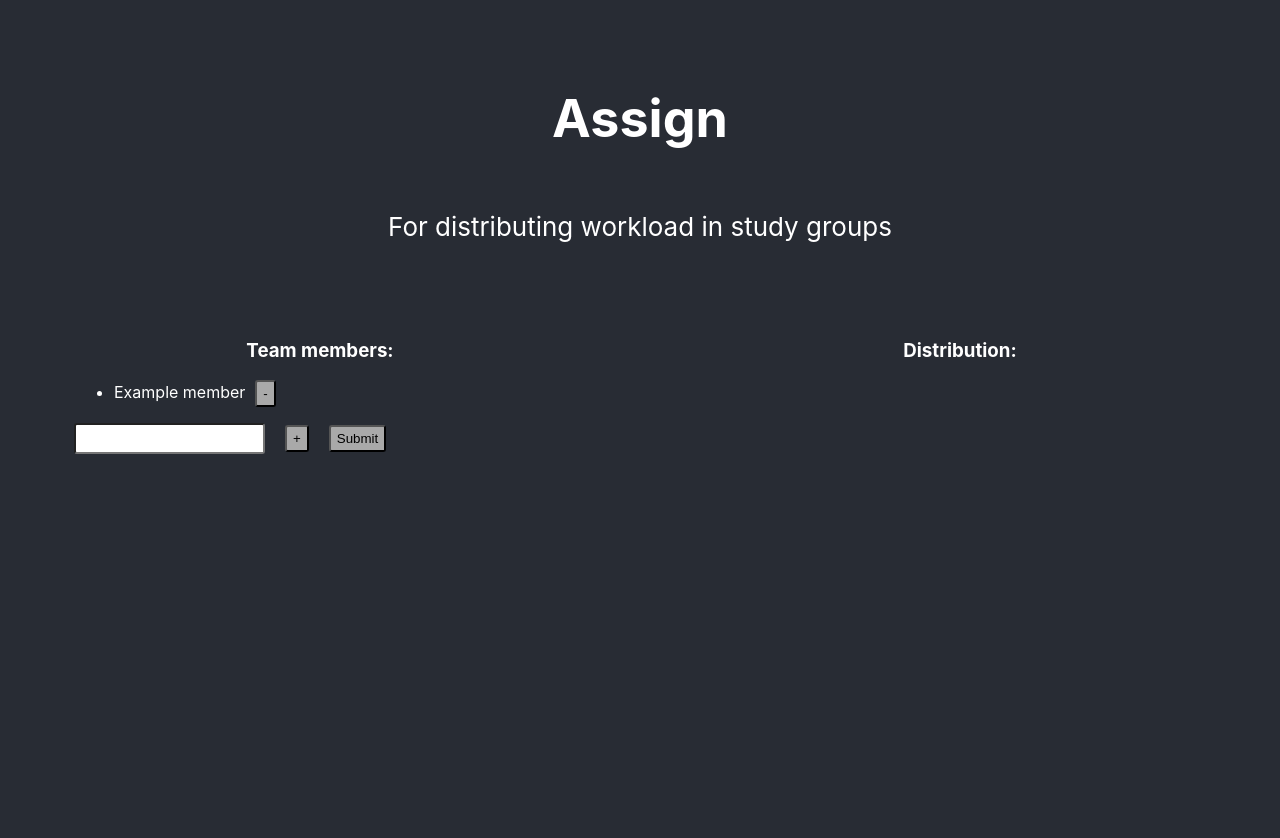
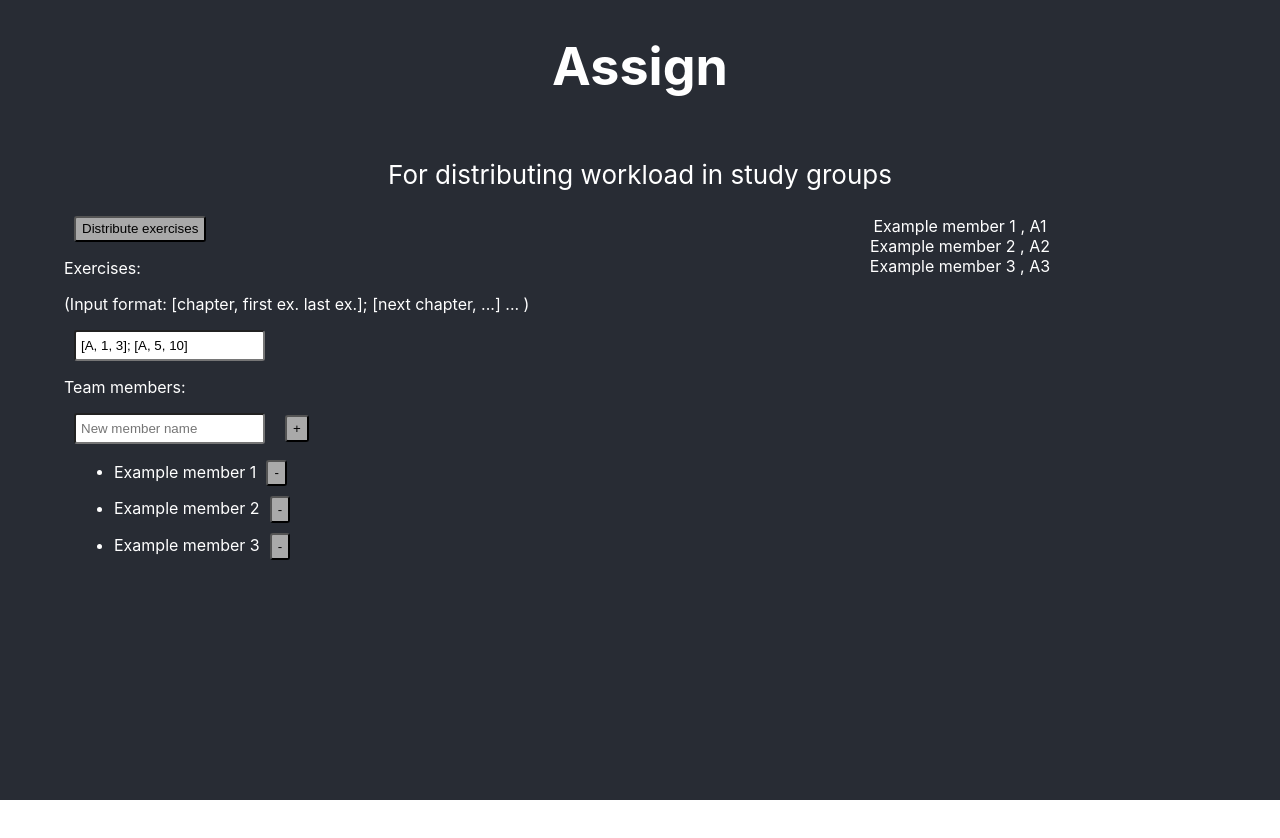
Before and after one commit to SergheiMihailov/assign, a React (Create React App) app: page / in a window 1280 px wide. Shown: the top 838 px of the page. After the commit the page ends 800 px from the top, so only its background shows below. Built offline with nearby package versions, Linux system fonts and the light colour scheme.

Commit message:
Added the distribution component

```diff
--- a/src/App.css
+++ b/src/App.css
@@ -2,6 +2,7 @@
   text-align: center;
   color: white;
   min-height: 100vh;
+  background-color: #282c34;
 }
 
 .App-title {
@@ -9,8 +10,7 @@
 }
 
 .App-header {
-  background-color: #282c34;
-  min-height: 40vh;
+  min-height: 10%;
   display: flex;
   flex-direction: column;
   align-items: center;
@@ -25,17 +25,12 @@
 .IO-box{
   display: flex;
   flex-direction: row;
-  background-color: #282c34;
 }
 
 .Input{
   flex:1;
 }
 
-.Input h3 {}
-
 .Output{
   flex:1;
 }
-
-.Output h3 {}
--- a/src/App.js
+++ b/src/App.js
@@ -1,13 +1,22 @@
 import React, { Component } from 'react';
 import './App.css';
 import Form from './Form.js';
+import Distribution from './Distribution.js';
 
 class App extends Component {
   constructor(props) {
     super(props);
-    this.state = {members: []}
+    this.state = {
+      members: [
+        {key: 0, name:'Example member 1'},
+        {key: 1, name:'Example member 2'},
+        {key: 2, name:'Example member 3'}
+      ],
+      exercises: ['A1', 'A2', 'A3']
+    }
   }
   render() {
+    console.log(this.state)
     return (
       <div className="App">
         <header className="App-header">
@@ -19,16 +28,21 @@ class App extends Component {
         </header>
         <div className="IO-box">
           <div className="Input">
-            <h3> Team members: </h3>
             <Form
-              pushMembersUp = {(x) =>
-                this.setState({members: x})
+              pushStateUp = {(exesList, members) =>
+                this.setState({
+                  exercises: exesList,
+                  members: members
+                })
               }
             />
           </div>
           <div className="Output">
-            <h3> Distribution: </h3>
-            {this.state.members.map((member)=> <div>{member.name}</div>)}
+            <Distribution
+              className = "Distribution"
+              exercises = {this.state.exercises}
+              members = {this.state.members}
+            />
           </div>
         </div>
       </div>
--- /dev/null
+++ b/src/Distribution.js
@@ -0,0 +1,34 @@
+import React, { Component } from 'react';
+import './Distribution.css';
+
+class Distribution extends Component {
+  createDistribution(members, exes) {
+    for (let i = 0; i < members.length; i++) {
+      members[i].exercises = '';
+    }
+
+    let initialLen = exes.length
+
+    for (let i = 0; i < initialLen; i++) {
+      let nextExerciseId = Math.trunc(Math.random()*exes.length)
+      console.log(members)
+      let memberId = i % members.length
+      members[memberId].exercises += ', '+(exes[nextExerciseId])
+      exes.splice(nextExerciseId, 1)
+    }
+  }
+
+  render() {
+    this.createDistribution(this.props.members, this.props.exercises)
+    return (
+      <div className="Distribution">
+        {this.props.members.map(
+            (member) => <div> {member.name} {member.exercises}</div>
+          )
+        }
+      </div>
+    );
+  }
+}
+
+export default Distribution;
--- a/src/Form.css
+++ b/src/Form.css
@@ -2,7 +2,7 @@
     color: white;
     text-align: left;
     min-height: 60vh;
-    padding: 0 10% 0 10%;
+    padding: 0 10% 30px 10%;
 }
 
 .Member-el {
--- a/src/Form.js
+++ b/src/Form.js
@@ -4,11 +4,47 @@ import './Form.css';
 class Form extends Component {
   constructor(props) {
     super(props);
-    this.state = {members: [{key: 0, name:'Example member'}], newMember: ''}
+    this.state = {
+      members: [
+        {key: 0, name:'Example member 1'},
+        {key: 1, name:'Example member 2'},
+        {key: 2, name:'Example member 3'}
+      ],
+      newMember: '',
+      exesInput: "[A, 1, 3]; [A, 5, 10] ",
+      exesList: []
+    }
+  }
+
+  parseExercises(exString) {
+    let result = []
+
+    let exList = exString.split(';')
+        for (let i in exList) {
+          exList[i] = exList[i].split(',')
+          for (let j in exList[i]) {
+            exList[i][j] = exList[i][j].replace('[', '')
+            exList[i][j] = exList[i][j].replace(']', '')
+            exList[i][j] = exList[i][j].replace(' ', '')
+          }
+        }
+    for (let j = 0; j < exList.length; j++) {
+      let chunk = []
+      for (let i = parseInt(exList[j][1]); i <= parseInt(exList[j][2]); i++) {
+        chunk.push(exList[j][0]+i);
+      }
+      result = [...result, ...chunk]
+    }
+
+    return result
   }
 
   onSubmit() {
-    this.props.pushMembersUp(this.state.members)
+    this.setState({exesList: this.parseExercises(this.state.exesInput)})
+    this.props.pushStateUp(
+      this.state.exesList,
+      this.state.members
+    )
   }
   addMember() {
     this.setState(
@@ -47,6 +83,26 @@ class Form extends Component {
   render() {
     return (
       <div className="Form">
+        <button className="Submit" onClick = {this.onSubmit.bind(this)}>
+          Distribute exercises
+        </button>
+        <p> Exercises: </p>
+        <p> (Input format: [chapter, first ex. last ex.]; [next chapter, ...] ... ) </p>
+        <input
+          value={this.state.exesInput}
+          onChange={
+            (event) => this.setState({exesInput:event.target.value})
+          }
+        />
+        <p> Team members: </p>
+        <input
+          placeholder="New member name"
+          value={this.state.newMember}
+          onChange={
+            (event) => this.setState({newMember:event.target.value})
+          }
+        />
+        <button className="Add-member" onClick = {this.addMember.bind(this)}> + </button>
         <ul className="Member-list">
           {this.state.members.map(
               (member) =>
@@ -62,16 +118,6 @@ class Form extends Component {
             )
           }
         </ul>
-        <input
-          className="Input-member"
-          title="New member name"
-          value={this.state.newMember}
-          onChange={
-            (event) => this.setState({newMember:event.target.value})
-          }
-        />
-        <button className="Add-member" onClick = {this.addMember.bind(this)}> + </button>
-        <button className="Submit" onClick = {this.onSubmit.bind(this)}> Submit </button>
       </div>
     );
   }
```
Also changed, not shown: src/Distribution.css (added).
